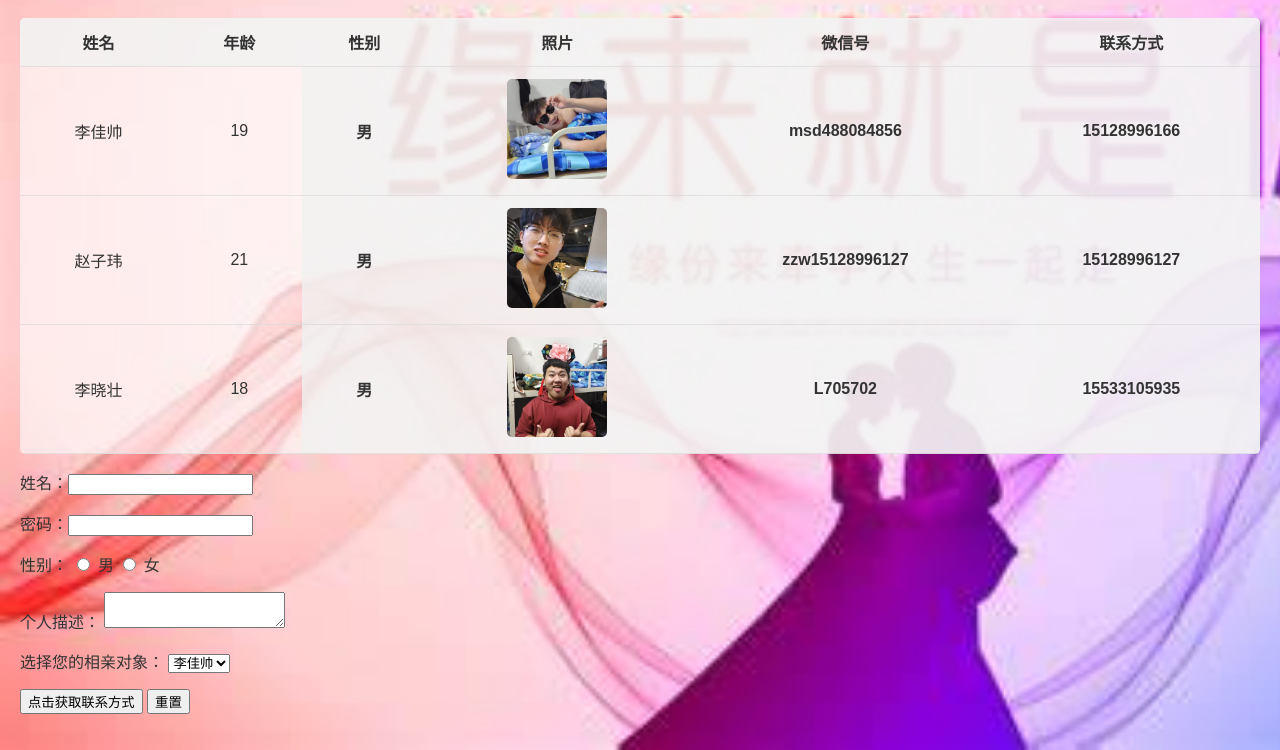
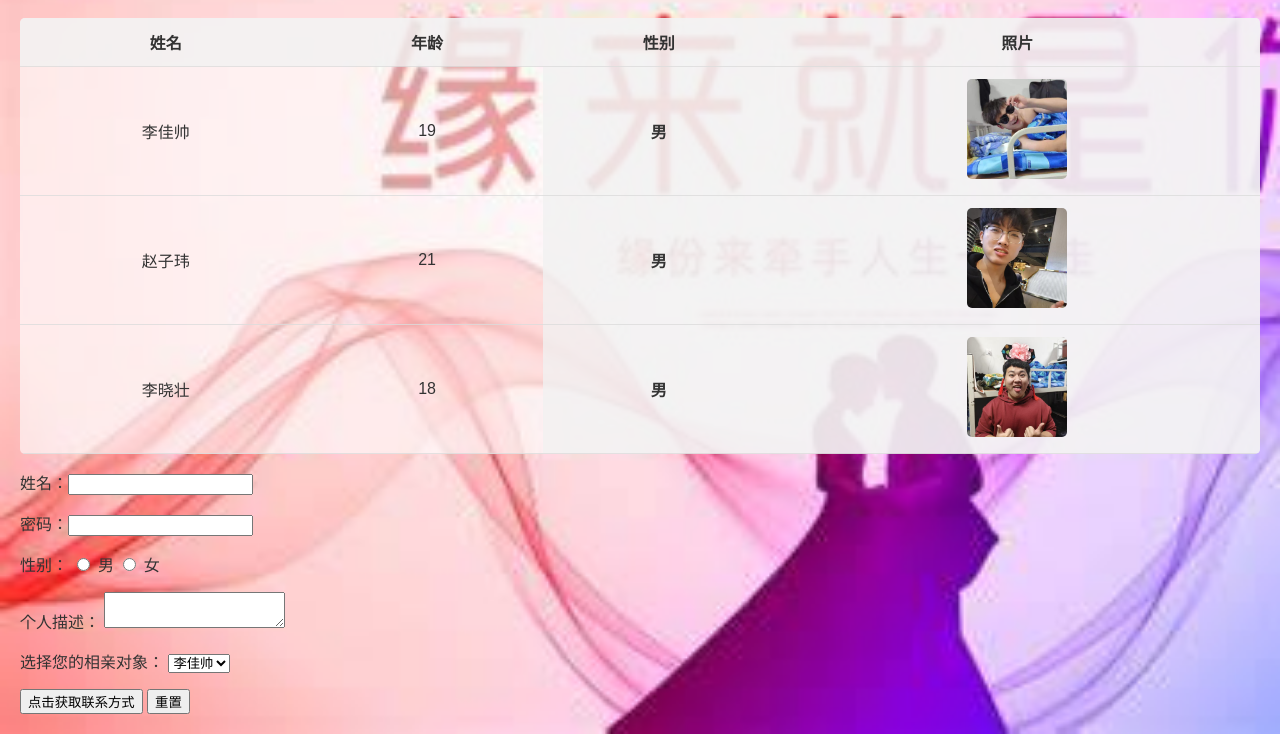
Before and after one commit to lyxdsg-666/lyxdsg-666.github.io, a plain HTML site: page index.html in a window 1280 px wide. Shown: the part 111-861 px from the top of the page. Drawn offline with Linux system fonts and the light colour scheme.

Commit message:
Update index.html

```diff
--- a/index.html
+++ b/index.html
@@ -50,9 +50,8 @@
             object-fit: cover;
             border-radius: 5px;
             }
-            }
-        </style>
-    <style>
+    </style>
+        <style>
             img {
                 width: 100px;
                 height: 100px;
@@ -69,8 +68,6 @@
             <th>年龄</th>
             <th>性别</th>
             <th>照片</th>
-            <th>微信号</th>
-            <th>联系方式</th>
             </tr>
 
             <tr>
@@ -78,8 +75,6 @@
                 <td>19</td>
                 <th>男</th>
                 <th><img src="images/李佳帅.jpg" alt="图片"></th>
-                <th>msd488084856</th>
-                <th>15128996166</th>
             </tr>
 
             <tr>
@@ -87,16 +82,12 @@
                 <td>21</td>
                 <th>男</th>
                 <th><img src="images/赵子玮.jpg" alt="图片"></th>
-                <th>zzw15128996127</th>
-                <th>15128996127</th>
             </tr>
             <tr>
                 <td>李晓壮</td>
                 <td>18</td>
                 <th>男</th>
                 <th><img src="images/李晓壮.jpg" alt="图片"></th>
-                <th>L705702</th>
-                <th>15533105935</th>
             </tr>
         </table>
          <form>
@@ -121,22 +112,30 @@
 
             <p>
                 <label>选择您的相亲对象：</label>
-                <select>
+                <select id="partner" required>
                     <option>李佳帅</option>
                     <option>赵子玮</option>
                     <option>李晓壮</option>
                 </select>
             </p>
 
-            <p>
-                <input type="button" value="点击获取联系方式">
-                <input type="reset" value="重置">
-            </p>
+
         </form>
-        <script>
-        function redirectToContactPage() {
-            // 这里修改为你要跳转的页面 URL
-            window.location.href = 'contact_info.html';}
+
+        <form>
+        <div>
+            <button type="button" onclick="redirectToSelectedPartner()">点击获取联系方式</button>
+            <button type="reset">重置</button>
+        </div>
+    </form>
+
+    <script>
+        function redirectToSelectedPartner() {
+            const partnerSelect = document.getElementById('partner');
+            const selectedPartner = partnerSelect.value;
+            const url = `${selectedPartner}_detail.html`;
+            window.location.href = url;
+        }
     </script>
     </body>
 </html>
```
